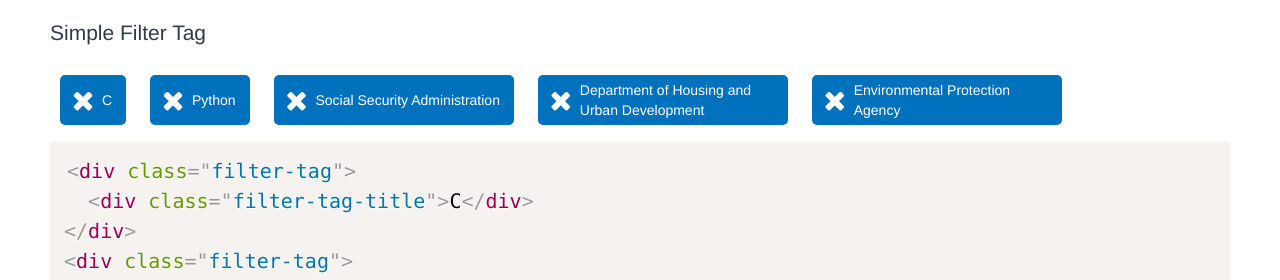
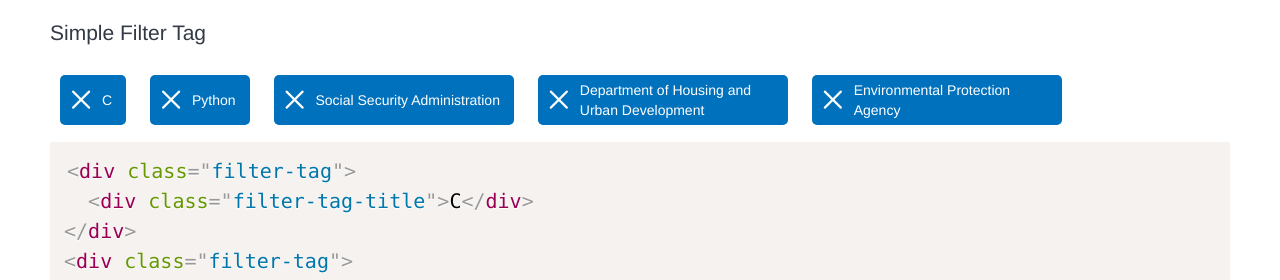
Before and after one commit to GSA/code-gov-style, a Jekyll site: the page built from components/filter_tag.md, in a window 1280 px wide. Shown: the part 163-443 px from the top of the page. Built offline with Jekyll 4.4.1, drawn with Linux system fonts in a browser that asks for light colours.

Commit message:
updated x in filter tag

```diff
--- a/_sass/_filter_tag.scss
+++ b/_sass/_filter_tag.scss
@@ -24,9 +24,9 @@
     transform: translateY(-50%);
 
     &::before {
-      content: '\e801';
+      content: '\1';
       font-family: 'code-gov';
-      font-size: 2em;
+      font-size: 1.3em;
       margin-left: -30px;
       position: absolute;
       top: 50%;
--- a/_sass/_fontello.scss
+++ b/_sass/_fontello.scss
@@ -33,7 +33,7 @@
   /* text-shadow: 1px 1px 1px rgba(127, 127, 127, 0.3); */
 }
 
-.icon-cancel-thin:before { content: '\e800'; } /* '' */
+.icon-cancel-thin:before { content: '\1'; } /* '' */
 .icon-search:before { content: '\e800'; } /* '' */
 .icon-cancel:before { content: '\e801'; } /* '' */
 .icon-ok-circled2:before { content: '\e802'; } /* '' */
--- a/assets/css/code-gov-font-face.css
+++ b/assets/css/code-gov-font-face.css
@@ -1,11 +1,11 @@
 @font-face {
   font-family: 'code-gov';
-  src: url('../font/code-gov.eot?2257399');
-  src: url('../font/code-gov.eot?2257399#iefix') format('embedded-opentype'),
-       url('../font/code-gov.woff2?2257399') format('woff2'),
-       url('../font/code-gov.woff?2257399') format('woff'),
-       url('../font/code-gov.ttf?2257399') format('truetype'),
-       url('../font/code-gov.svg?2257399#code-gov') format('svg');
+  src: url('../font/code-gov.eot?46262830');
+  src: url('../font/code-gov.eot?46262830#iefix') format('embedded-opentype'),
+       url('../font/code-gov.woff2?46262830') format('woff2'),
+       url('../font/code-gov.woff?46262830') format('woff'),
+       url('../font/code-gov.ttf?46262830') format('truetype'),
+       url('../font/code-gov.svg?46262830#code-gov') format('svg');
   font-weight: normal;
   font-style: normal;
 }
--- a/package.json
+++ b/package.json
@@ -6,6 +6,7 @@
   "scripts": {
     "bundle_web_components": "cd assets/js && cat web_components/* > web_components.js",
     "serve": "bundle exec jekyll serve",
+    "serve-on-server": "sudo bundle exec jekyll serve --host=0.0.0.0 --port=80",
     "update-font": "cd bash_scripts && bash update-font.sh",
     "update-polyfill": "npm install && cd node_modules/@webcomponents/custom-elements && npm install && npm build && npm test",
     "update-prism": "cd bash_scripts && bash update-prism.sh"
@@ -28,7 +29,7 @@
   },
   "homepage": "https://github.com/GSA/code-gov-style#readme",
   "dependencies": {
-    "@code.gov/code-gov-font": "0.6.1",
+    "@code.gov/code-gov-font": "0.6.3",
     "@webcomponents/custom-elements": "^1.2.0",
     "prismjs": "^1.15.0"
   }
```
Also changed, not shown: assets/font/code-gov.ttf, assets/font/code-gov.woff, assets/font/code-gov.woff2, 3 other files.
